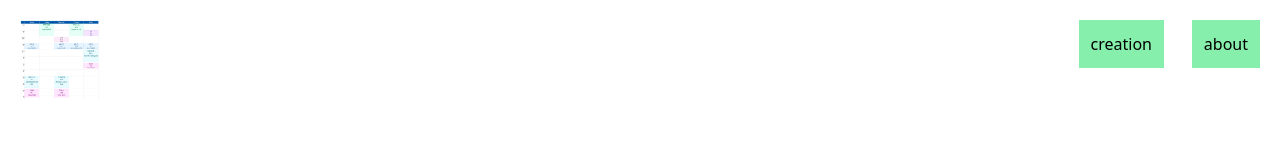
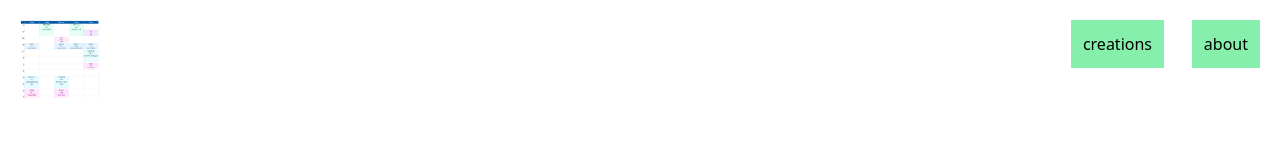
Before and after one commit to night-pianist/myPortfolio, a React (Create React App) app: page / in a window 1280 px wide. Shown: the top 160 px of the page. Built offline with nearby package versions, Linux system fonts and the light colour scheme.

Commit message:
update landing page + new branch

```diff
--- a/src/LandingPage.tsx
+++ b/src/LandingPage.tsx
@@ -19,7 +19,7 @@ const LandingPage = () => {
                 about
             </button>
             <button className="creation-btn bg-green-300 mx-5 my-5 p-3 absolute right-24">
-                creation
+                creations
             </button>
         </div>
      );
```
